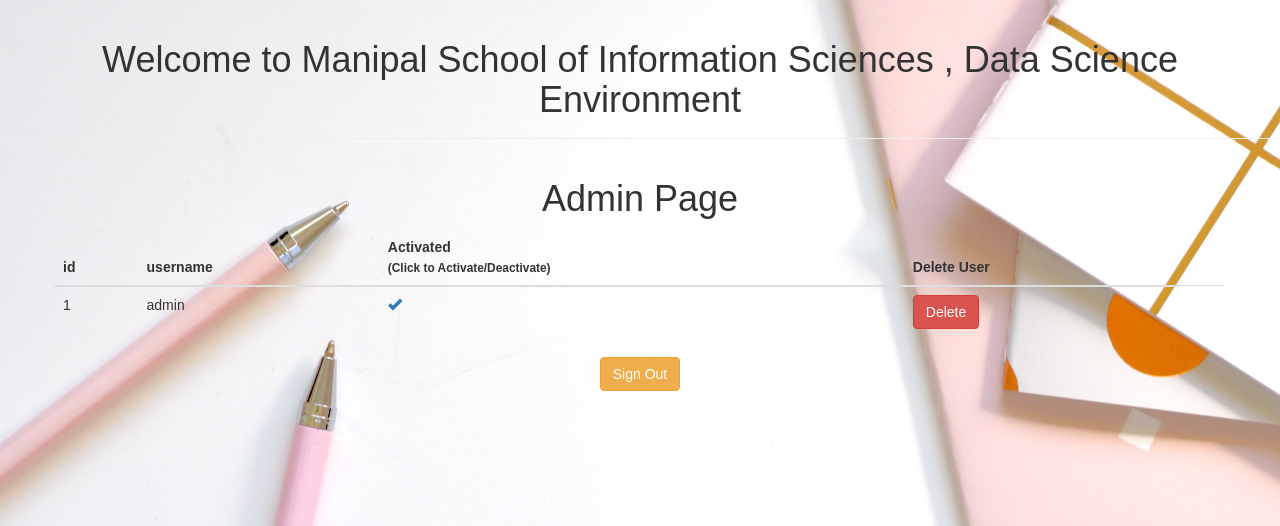
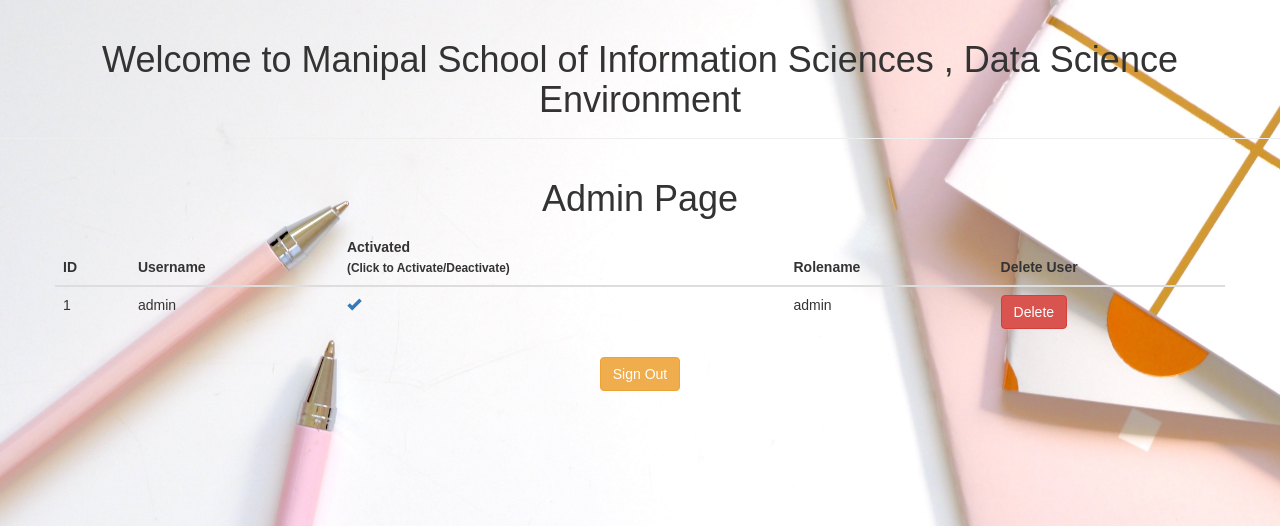
Before and after one commit to Gajendra95/php-app, a PHP site: page /admin.php in a window 1280 px wide. Shown: the top 526 px of the page. Run offline with PHP 8.4, Linux system fonts and the light colour scheme; a user stored in the database is signed in; data comes from the database, SQL or seed files in the repository.

Commit message:
Add files via upload
updated

```diff
--- a/admin.php
+++ b/admin.php
@@ -6,11 +6,9 @@
     require_once "config.php";
 
     // Fetch Users
-    $sql = "SELECT * from users";
+    $sql = "SELECT users.*, roles.rolename from users left join roles on roles.id = users.roleId";
     $result = mysqli_query($link, $sql);
-    // while ($row = mysqli_fetch_array($result)) {
-    //     echo $row["username"].'</br>';
-    // }
+
 ?>
 
 <!DOCTYPE html>
@@ -54,10 +52,11 @@
         <table class="table">
             <thead>
             <tr>
-                <th>id</th>
-                <th>username</th>
+                <th>ID</th>
+                <th>Username</th>
                 <th>Activated<br><small>(Click to Activate/Deactivate)</small></th>
-                <th>Delete User</th>
+		<th>Rolename</th>
+		<th>Delete User</th>
             </tr>
             </thead>
             <tbody>
@@ -65,18 +64,18 @@
             <tr class="text-left">
                 <td><?php echo $row["id"] ?></td>
                 <td><?php echo $row["username"] ?></td>
-                <td>
+		<td>
                     <a href="activateuser.php?id=<?php echo $row["id"];?>&active=<?php echo $row["isActivated"];?>">
                         <span class="cr"><i class="cr-icon glyphicon <?php echo ($row["isActivated"] == 1 ? 'glyphicon-ok ' : 'glyphicon-remove');  ?>"></i></span>
-                   </a>
+                    </a>
                 </td>
-                <td><a href="deleteuser.php?id=<?php echo $row["id"];?>" class="btn btn-danger" onclick="deleteWarning()">Delete</a></td>
-                <td>
 
-                </td>
+                <td><?php echo $row["rolename"] ?></td>
+		<td><a href="deleteuser.php?id=<?php echo $row["id"];?>" class="btn btn-danger" onclick="deleteWarning()">Delete</a></td>
             </tr>
             <?php } ?>
-            </tbody>
+
+	    </tbody>
         </table>
 
         </div>
--- a/register.php
+++ b/register.php
@@ -74,9 +74,11 @@
         // Prepare an insert statement
         $systemusername = trim($_POST["username"]);
         $systempassword = trim($_POST["password"]);
+	// $systemrole = $_POST["user_type"] == 2 ? "faculty" : "student";
 //connecting to azure vm using ssh
         system( "sudo /usr/sbin/useradd -m -p `openssl passwd -1 $systempassword` $systemusername");
         $sql = "INSERT INTO users (username, password, roleid) VALUES (?, ?, ?)";
+        //system( "sudo /usr/sbin/usermod -a -G $systemrole $systemusername")
 
         if($stmt = mysqli_prepare($link, $sql)){
             // Bind variables to the prepared statement as parameters
```
Also changed, not shown: deleteuser.php (+8 -2 lines).
